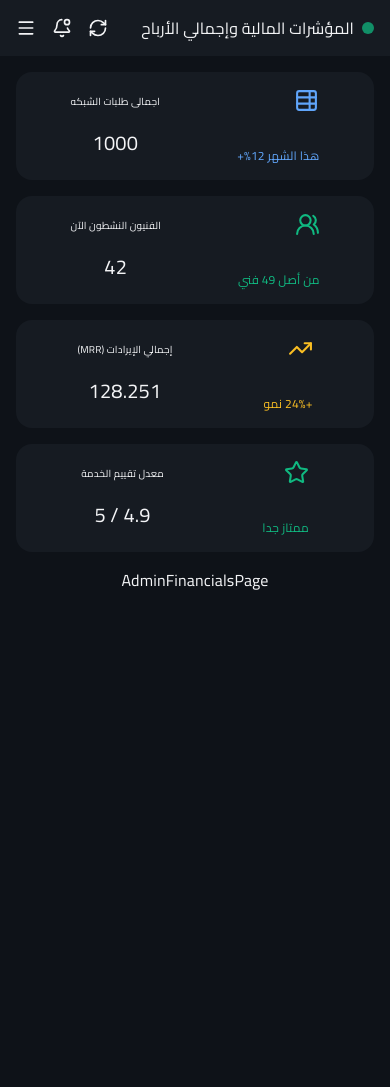
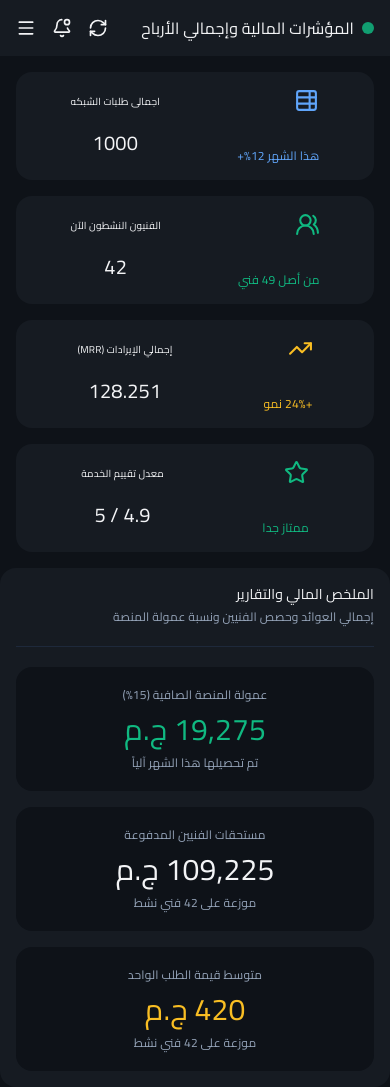
Before and after one commit to mostafa-elsayd-githup/Engzny-PlatForm-, a React (Vite) app: page /admin/financials in a window 390 px wide. Before the commit the page ends 844 px from the top, so only its background shows below. Built offline with nearby package versions, Linux system fonts and the light colour scheme.

Commit message:
faet(page): build responsive `AdminFinancialsPage` page
- Build responsive `AdminFinancialsPage` components, `PlatformCommission`, `WorkerPayments`, and, `AverageOrderValue`

```diff
--- /dev/null
+++ b/src/components/Admin/AdminFinancialsComponent/AdminFinancialsHeader.tsx
@@ -0,0 +1,12 @@
+function AdminFinancialsHeader() {
+  return (
+    <div className="flex flex-col items-start gap-1">
+      <h1 className="text-sm md:text-xl">الملخص المالي والتقارير</h1>
+      <p className="text-[12px] md:text-xs text-start text-(--text-muted)">
+        إجمالي العوائد وحصص الفنيين ونسبة عمولة المنصة
+      </p>
+    </div>
+  );
+}
+
+export default AdminFinancialsHeader;
--- /dev/null
+++ b/src/components/Admin/AdminFinancialsComponent/AverageOrderValue.tsx
@@ -0,0 +1,12 @@
+
+function AverageOrderValue() {
+  return (
+       <div className="bg-(--bg-canvas) text-(--text-muted) text-xs  p-5 rounded-2xl flex flex-col gap-2">
+      <h3>متوسط قيمة الطلب الواحد</h3>
+      <p className="text-(--iconRate-color) text-3xl">420 ج.م </p>
+      <span>موزعة على 42 فني نشط</span>
+    </div>
+  )
+}
+
+export default AverageOrderValue
--- /dev/null
+++ b/src/components/Admin/AdminFinancialsComponent/PlatformCommission.tsx
@@ -0,0 +1,11 @@
+function PlatformCommission() {
+  return (
+    <div className="bg-(--bg-canvas) text-(--text-muted) text-xs p-5 rounded-2xl flex flex-col gap-2">
+      <h3>عمولة المنصة الصافية (15%)</h3>
+      <p className="text-(--BrandEmerald-Color) text-3xl">19,275 ج.م</p>
+      <span>تم تحصيلها هذا الشهر آلياً</span>
+    </div>
+  );
+}
+
+export default PlatformCommission;
--- /dev/null
+++ b/src/components/Admin/AdminFinancialsComponent/WorkerPayments .tsx
@@ -0,0 +1,11 @@
+function WorkerPayments() {
+  return (
+    <div className="bg-(--bg-canvas) text-(--text-muted) text-xs  p-5 rounded-2xl flex flex-col gap-2">
+      <h3>مستحقات الفنيين المدفوعة</h3>
+      <p className="text-(--text-primary) text-3xl">109,225 ج.م</p>
+      <span>موزعة على 42 فني نشط</span>
+    </div>
+  );
+}
+
+export default WorkerPayments;
--- a/src/pages/Admin/AdminFinancialsPage.tsx
+++ b/src/pages/Admin/AdminFinancialsPage.tsx
@@ -1,8 +1,20 @@
+import AdminFinancialsHeader from "../../components/Admin/AdminFinancialsComponent/AdminFinancialsHeader";
+import AverageOrderValue from "../../components/Admin/AdminFinancialsComponent/AverageOrderValue";
+import PlatformCommission from "../../components/Admin/AdminFinancialsComponent/PlatformCommission";
+import WorkerPayments from "../../components/Admin/AdminFinancialsComponent/WorkerPayments ";
 
 function AdminFinancialsPage() {
   return (
-    <div>AdminFinancialsPage</div>
-  )
+    <div className="bg-(--card-surface) p-4 rounded-2xl flex flex-col gap-5">
+      <AdminFinancialsHeader />
+      <hr className="text-(--border-color)" />
+      <div className="grid grid-cols-1 md:grid-cols-2 lg:grid-cols-3 gap-4">
+        <PlatformCommission />
+        <WorkerPayments />
+        <AverageOrderValue />
+      </div>
+    </div>
+  );
 }
 
-export default AdminFinancialsPage
+export default AdminFinancialsPage;
```
